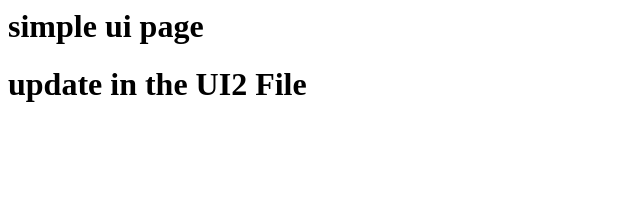
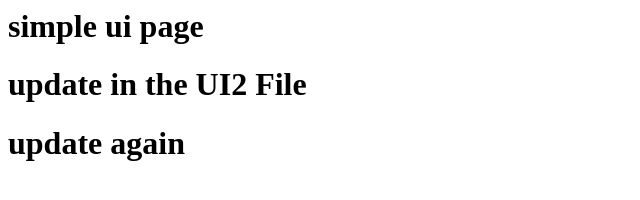
Before and after one commit to Yogeshadhav1992/ycti-devops-internship-2026, a plain HTML site: page UI2.html in a window 1280 px wide. Shown: the whole page, without its empty margins (0-640 px from the left). Drawn offline with Linux system fonts and the light colour scheme.

Commit message:
Update the UI2 file

```diff
--- a/UI2.html
+++ b/UI2.html
@@ -5,5 +5,6 @@
 <body>
 <h1> simple ui page </h1>
 <h1> update in the UI2 File</h1>
+<h1> update again</h1>
 </body>
 </html>
```
